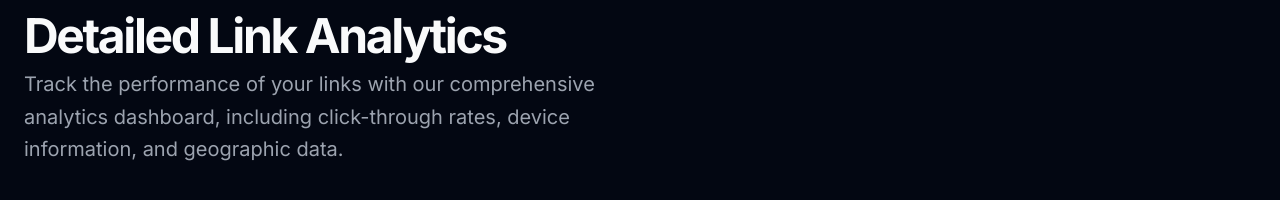
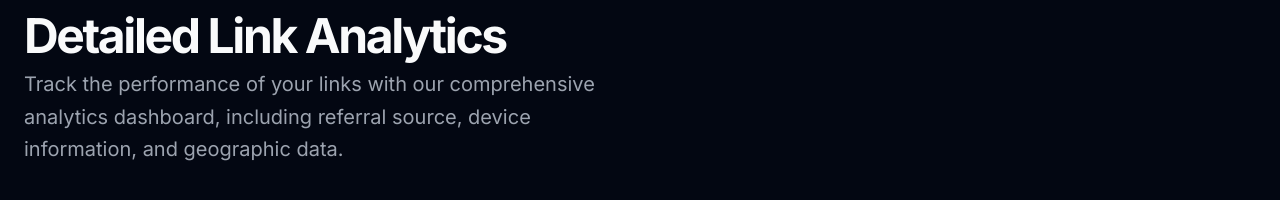
Before and after one commit to smmeyer00/link-shortener, a Next.js app: page / in a window 1280 px wide. Shown: the part 1673-1873 px from the top of the page. Built offline with nearby package versions, Linux system fonts and the light colour scheme.

Commit message:
Only wrap navbar in theme provider to prevent forcing entire app to be rendered client side

```diff
--- a/src/app/layout.jsx
+++ b/src/app/layout.jsx
@@ -21,8 +21,9 @@ export default function RootLayout({ children }) {
           disableTransitionOnChange
         >
           <Navbar></Navbar>
-          {children}
+
         </ThemeProvider>
+        {children}
       </body>
     </html>
   );
--- a/src/app/page.jsx
+++ b/src/app/page.jsx
@@ -1,10 +1,12 @@
+'use server'
+
 import { Button } from "@/components/ui/button";
 import { Input } from "@/components/ui/input";
 import { Separator } from "@/components/ui/separator";
 import Image from "next/image";
 import Link from "next/link";
 
-export default function Home() {
+export default async function Home() {
   return (
     <main>
       <section className="w-full py-12 md:py-24 lg:py-32 xl:py-48">
@@ -79,7 +81,7 @@ export default function Home() {
                 <h2 className="text-3xl font-bold tracking-tighter sm:text-5xl">Detailed Link Analytics</h2>
                 <p className="max-w-[600px] md:text-xl/relaxed lg:text-base/relaxed xl:text-xl/relaxed text-muted-foreground">
                   Track the performance of your links with our comprehensive analytics dashboard, including
-                  click-through rates, device information, and geographic data.
+                  referral source, device information, and geographic data.
                 </p>
               </div>
             </div>
```
